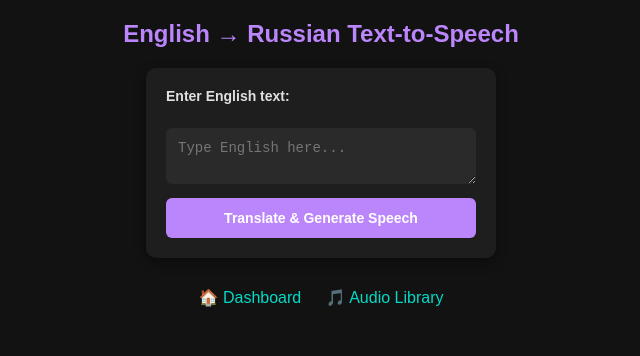
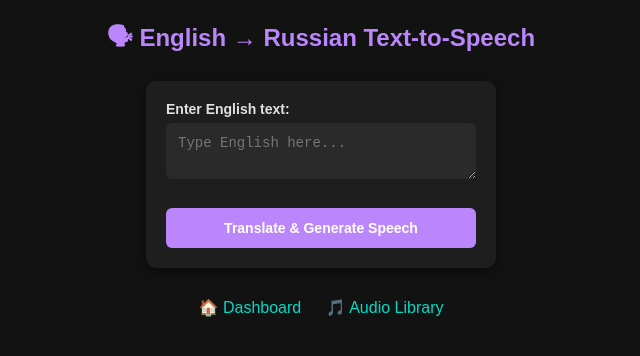
Before and after one commit to Ak23b/Russian-language-learning-app, a Flask app: page /speak in a window 1280 px wide. Shown: the top 356 px of the page, without its empty margins (319-959 px from the left). Run offline with Flask 3, Linux system fonts and the light colour scheme; the visitor is signed in with stand-in values (Sample User, id 1).

Commit message:
Structure and Style update

```diff
--- a/templates/speak.html
+++ b/templates/speak.html
@@ -2,23 +2,25 @@
 <html lang="en">
 <head>
     <meta charset="UTF-8">
-    <title>Speak</title>
+    <title>Speak - Russian Flashcards</title>
     <link rel="stylesheet" href="{{ url_for('static', filename='style.css') }}">
 </head>
 <body>
     <div class="container">
-        <h2>English → Russian Text-to-Speech</h2>
+        <h2>🗣 English → Russian Text-to-Speech</h2>
 
-        <!-- Input form always visible -->
-        <form method="POST" action="{{ url_for('speak') }}">
-            <label for="text"><strong>Enter English text:</strong></label><br>
+        <!-- Input Form -->
+        <form method="POST" action="{{ url_for('speak') }}" class="form-box">
+            <div class="form-group">
+                <label for="text">Enter English text:</label>
                 <textarea id="text" name="text" placeholder="Type English here..." required>{{ original_text or "" }}</textarea>
-            <button type="submit">Translate & Generate Speech</button>
+            </div>
+            <button type="submit" class="btn">Translate & Generate Speech</button>
         </form>
 
-        <!-- Results appear after processing -->
+        <!-- Results Section -->
         {% if audio_file %}
-            <div class="results">
+        <div class="results card">
             <p><strong>English Input:</strong> {{ original_text }}</p>
             <p><strong>Translated Russian:</strong> {{ translated_text }}</p>
 
@@ -28,9 +30,8 @@
                 Your browser does not support the audio element.
             </audio>
 
-                <!-- Manual Save Option -->
-                <form method="POST" action="{{ url_for('save_audio') }}">
-                    <!-- Hidden fields to pass all needed info -->
+            <!-- Save Option -->
+            <form method="POST" action="{{ url_for('save_audio') }}" class="form-box">
                 <input type="hidden" name="filename" value="{{ audio_filename }}">
                 <input type="hidden" name="original_text" value="{{ original_text }}">
                 <input type="hidden" name="translated_text" value="{{ translated_text }}">
@@ -39,6 +40,7 @@
         </div>
         {% endif %}
 
+        <!-- Navigation -->
         <div class="nav-links">
             <a href="{{ url_for('dashboard') }}">🏠 Dashboard</a>
             <a href="{{ url_for('library') }}">🎵 Audio Library</a>
```
Lines whose indentation alone changed are shown as unchanged.
